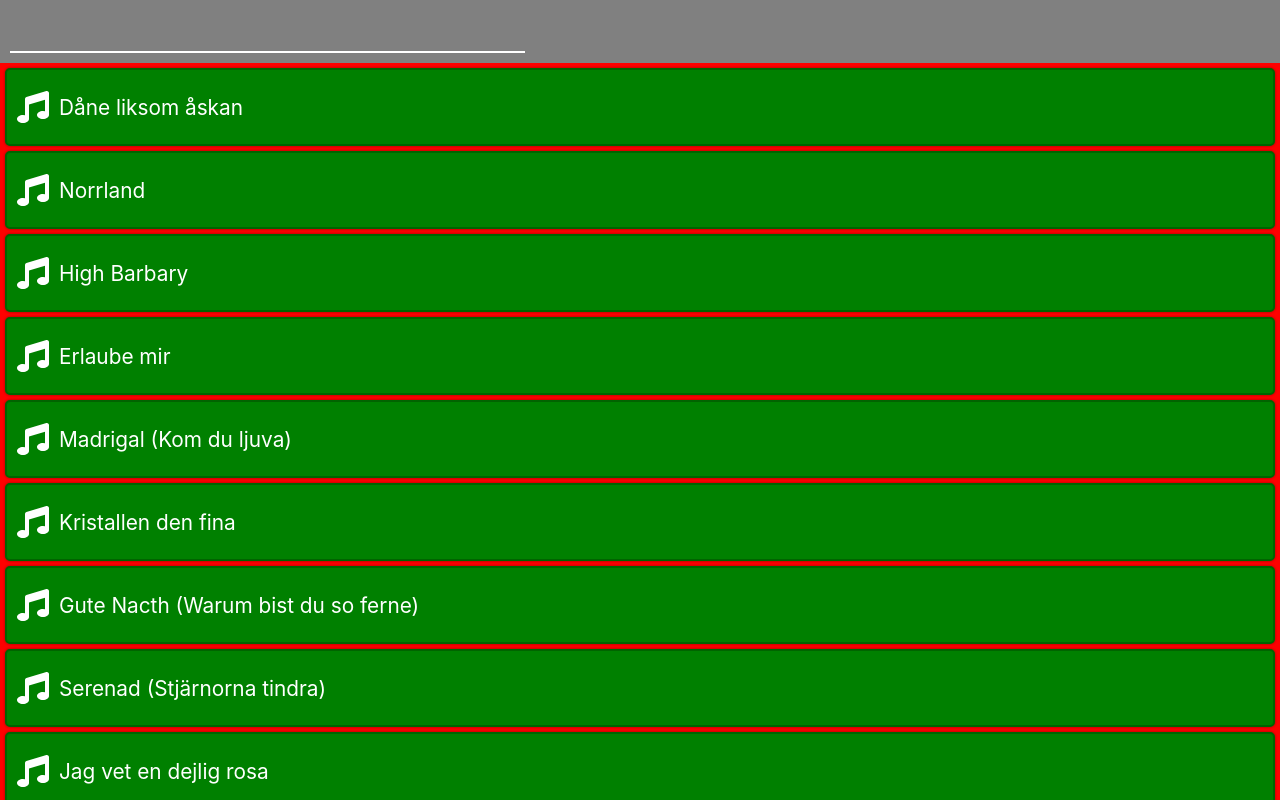
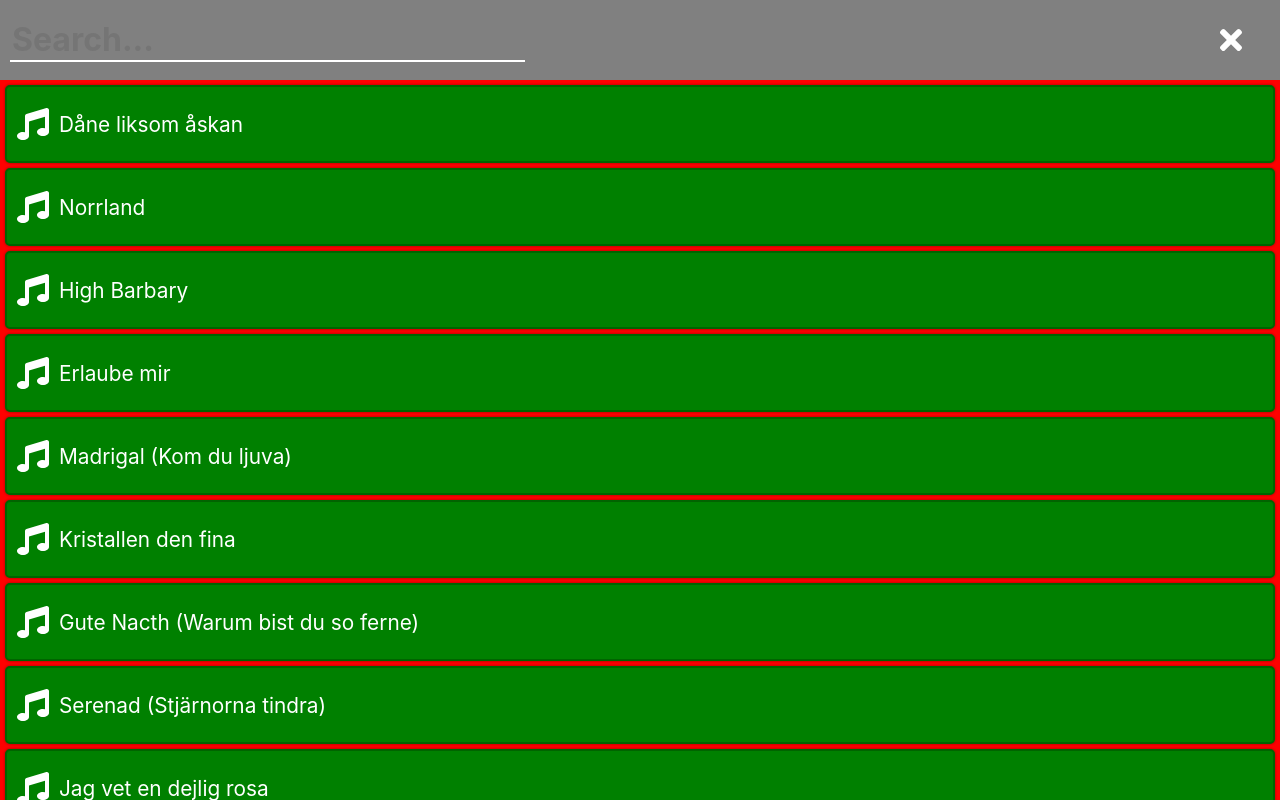
Before and after one commit to tskarhed/doremi.studio, a React (Create React App) app: page / in a window 1280 px wide. Both pictures are taken after a click on the element "Setlist alpha". Built offline with nearby package versions, Linux system fonts and the light colour scheme; no server answers.

Commit message:
Worked in the Search.

```diff
--- a/src/components/Search.tsx
+++ b/src/components/Search.tsx
@@ -2,6 +2,12 @@ import React, { FC, useState } from 'react';
 import { SearchState, Setlist, Song } from '../state/types';
 import {ListItem} from './List';
 import { Input } from '../native';
+import { useDispatch } from 'react-redux';
+import { setSearch } from '../state/actions';
+import { FontAwesomeIcon as Icon } from '@fortawesome/react-fontawesome';
+import {
+  faTimes,
+} from '@fortawesome/free-solid-svg-icons';
 
 
 // Create interface
@@ -18,28 +24,29 @@ const searchStyles = {
     top: 0,
     width: '100%',
     height: '100%',
+    maxHeight: '100%',
     zIndex: 10,
   }as React.CSSProperties,
   list: {
-    height: '100%',
+    height: '90%',
     overflowY: 'auto',
   }as React.CSSProperties,
   input: {
+    height: '10%',
     backgroundColor: 'gray',
+    display: 'flex',
+    alignItems: 'center',
+    justifyContent: 'space-between',
   }as React.CSSProperties,
 }
 
 // Skapa en funktion som genererar alla list-items
-// TODO: Fix typings here
-const generateListItems = (list: any, type:'setlist'|'song') => {
-  return list.map((item: Setlist | Song) => {
-    return <ListItem to={`/${type}/${item.id}`} type={type}>{item.title}</ListItem>
-  });
-}
+
 
 
 // Create a function which exports so that otehrs can reach
 export const Search: FC<Props> = ({isSearching, setlists, songs}) => {
+  const dispatch = useDispatch();
   const [list, setList] = useState<Song[]>(songs);
 
   const onInputChange = (event: React.ChangeEvent<HTMLInputElement>) => {
@@ -48,14 +55,26 @@ export const Search: FC<Props> = ({isSearching, setlists, songs}) => {
 // Lägg in grejen som givet en lista filtrar och sparar enligt input.
   setList(songs.filter((item) => item.title.toLowerCase().includes(inputValue.toLowerCase())))
   console.log(songs.filter((item) => item.title.includes(inputValue)))
-  }
+
+}
+// TODO: Fix typings here
+const generateListItems = (list: any, type:'setlist'|'song') => {
+  return list.map((item: Setlist | Song) => {
+    return <ListItem key={item.id} to={`/${type}/${item.id}`} type={type}  >{item.title}</ListItem>
+  });
+}
+
+const onSearchSelect = (event: React.MouseEvent) => {
+    dispatch(setSearch(false));
+}
 
 // Lägg till inputs, lista mm här
 return <div style={searchStyles.container}>
   <div style={searchStyles.input}>
-    <Input autoFocus onChange={onInputChange}/>
+    <Input autoFocus onChange={onInputChange} placeholder='Search...' />
+    <Icon size="2x" style={{ paddingRight: '3%'}} icon={faTimes} onClick={onSearchSelect}/>
   </div>
-  <div style={searchStyles.list}>
+  <div style={searchStyles.list} onClick={onSearchSelect}>
   {generateListItems(list, 'song')}
   </div>
 </div>
--- a/src/theme.module.scss
+++ b/src/theme.module.scss
@@ -20,7 +20,7 @@ $font-family: -apple-system, BlinkMacSystemFont, 'Segoe UI', 'Roboto', 'Oxygen',
 
 .Input {
   font-weight: bold;
-  max-width: 60%;
+  max-width: 80%;
   background-color: transparent;
   border: none;
   color: $secondary-color;
```
